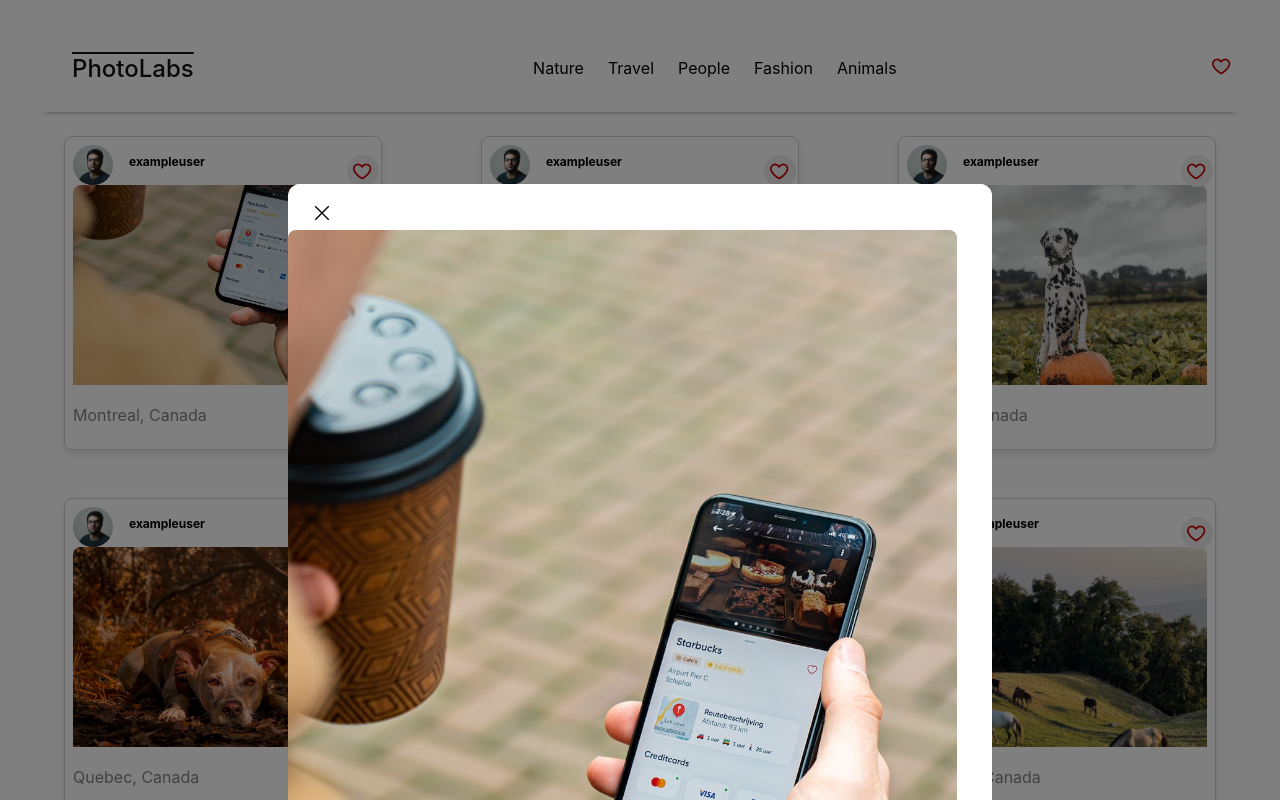
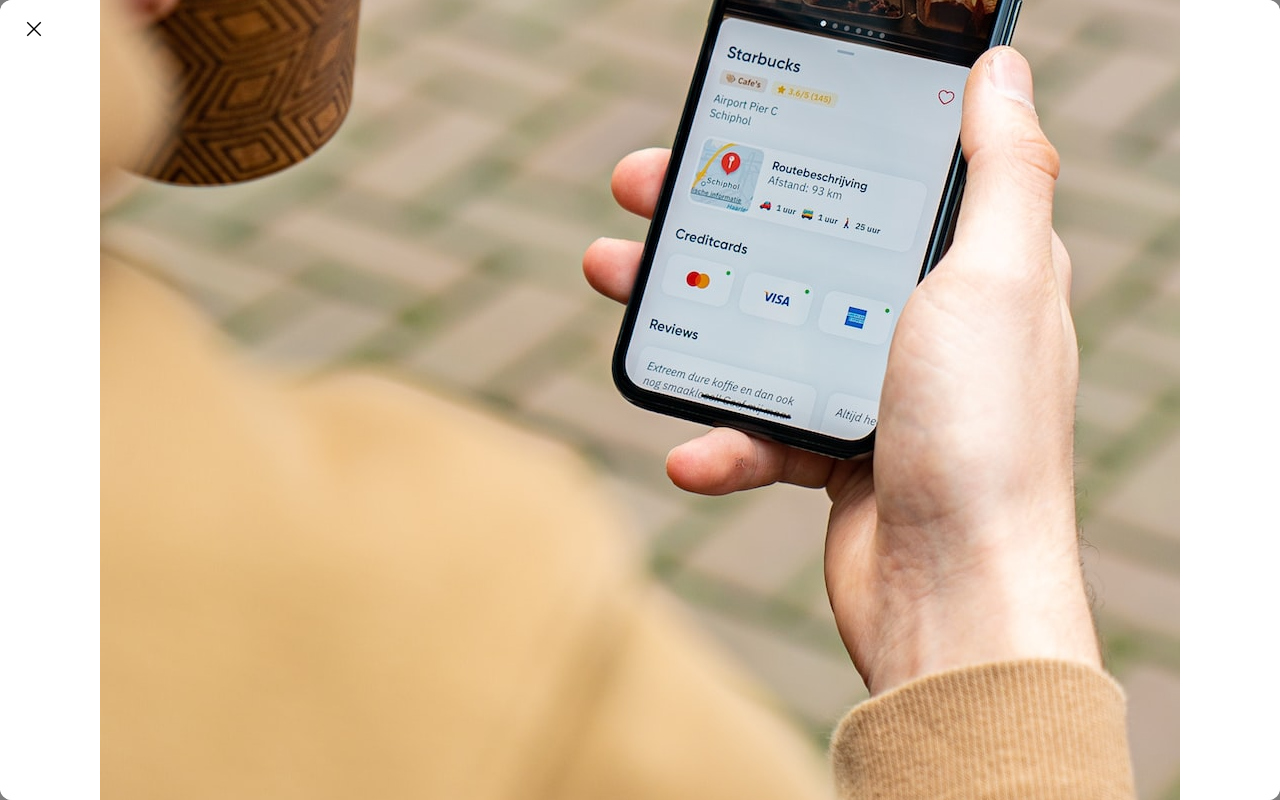
Before and after one commit to Shadmxn/photolabs, a React (Create React App) app in the folder frontend/: page / in a window 1280 px wide. Both pictures are taken after a click on the picture 223 px from the left and 285 px from the top of the page. Shown: the top 800 px of the page. Built offline with nearby package versions, Linux system fonts and the light colour scheme; the HTML template or start-up script is replaced by a standard one.

Commit message:
implement close button to close the modal

```diff
--- a/frontend/src/styles/PhotoDetailsModal.scss
+++ b/frontend/src/styles/PhotoDetailsModal.scss
@@ -1,51 +1,35 @@
 .photo-details-modal {
   background-color: white;
-  box-shadow: 0 0 0 50vmax rgba(0,0,0,.5);
-  position: absolute;
-  top: 55%;
-  left: 50%;
-  transform: translate(-50%, -40%);
-  height: 80%;
-  width: 55%;
+  box-shadow: 0 0 0 50vmax rgba(0, 0, 0, 0.5);
+  position: fixed; // Changed to fixed for full-screen coverage
+  top: 0;
+  left: 0;
+  height: 100%;
+  width: 100%;
   overflow-y: scroll;
   border-radius: 12px;
+  display: flex;
+  flex-direction: column;
+  align-items: center; // Center contents
+  justify-content: center; // Center contents
 }
 
 .photo-details-modal__close-button {
-  background-color: white;
+  background-color: transparent; // Make it transparent
   border: none;
-  color: white;
+  color: #1e1e1e; // Color for visibility
   text-align: center;
-  text-decoration: none;
-  display: inline-block;
-  font-size: 16px;
+  font-size: 24px; // Increased font size
   cursor: pointer;
-  margin-left: 16px;
-  margin-top: 16px;
-}
-
-.photo-details-modal__images {
-  margin-left: 36px;
-  margin-top: 8px;
+  position: absolute; // Positioning
+  top: 16px; // Adjust as needed
+  left: 16px; // Adjust as needed
+  z-index: 10; // Ensure it’s on top of other elements
 }
 
 .photo-details-modal__image {
   max-width: 95%;
   border-radius: 8px;
-}
-
-.photo-details-modal__top-bar {
-  display: flex;
-  flex-direction: row;
-  justify-content: space-between;
-  margin: 16px;
-  margin-top: 8px;
-  align-items: center;
-}
-
-.photo-details-modal__photographer-details {
-  display: flex;
-  font-size: 16px;
 }
 
 .photo-details-modal__header {
@@ -56,22 +40,3 @@
   margin-bottom: 24px;
   width: 90%;
 }
-
-.photo-details-modal__photographer-location {
-  color: #838383;
-}
-.photo-details-modal__photographer-profile {
-  object-fit: cover;
-  border-radius: 100%;
-  vertical-align: middle;
-  margin-right: 8px;
-  width: 40px;
-  height: 40px;
-}
-
-.photo-details-modal__photographer-info {
-  margin-top: 5px;
-  font-weight: 700;
-  font-size: 12px;
-  margin-left: 8px;
-}
```
